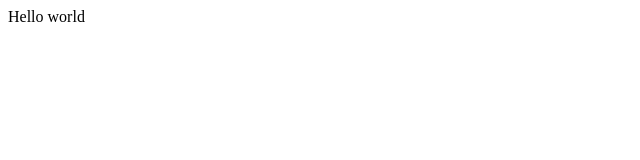
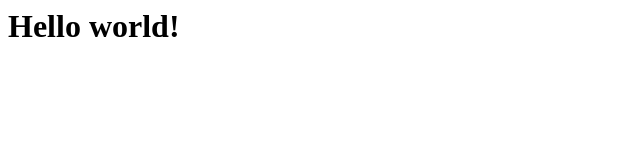
Before and after one commit to timurdautov/test_remote, a plain HTML site: page index.html in a window 1280 px wide. Shown: the whole page, without its empty margins (0-640 px from the left). Drawn offline with Linux system fonts and the light colour scheme.

Commit message:
Modifying index.html

```diff
--- a/index.html
+++ b/index.html
@@ -1,6 +1,6 @@
 <html>
 <Header><title>My Webpage</title></header>
 <body>
-Hello world
+<h1>Hello world!</h1>
 </body>
 </html>
```
